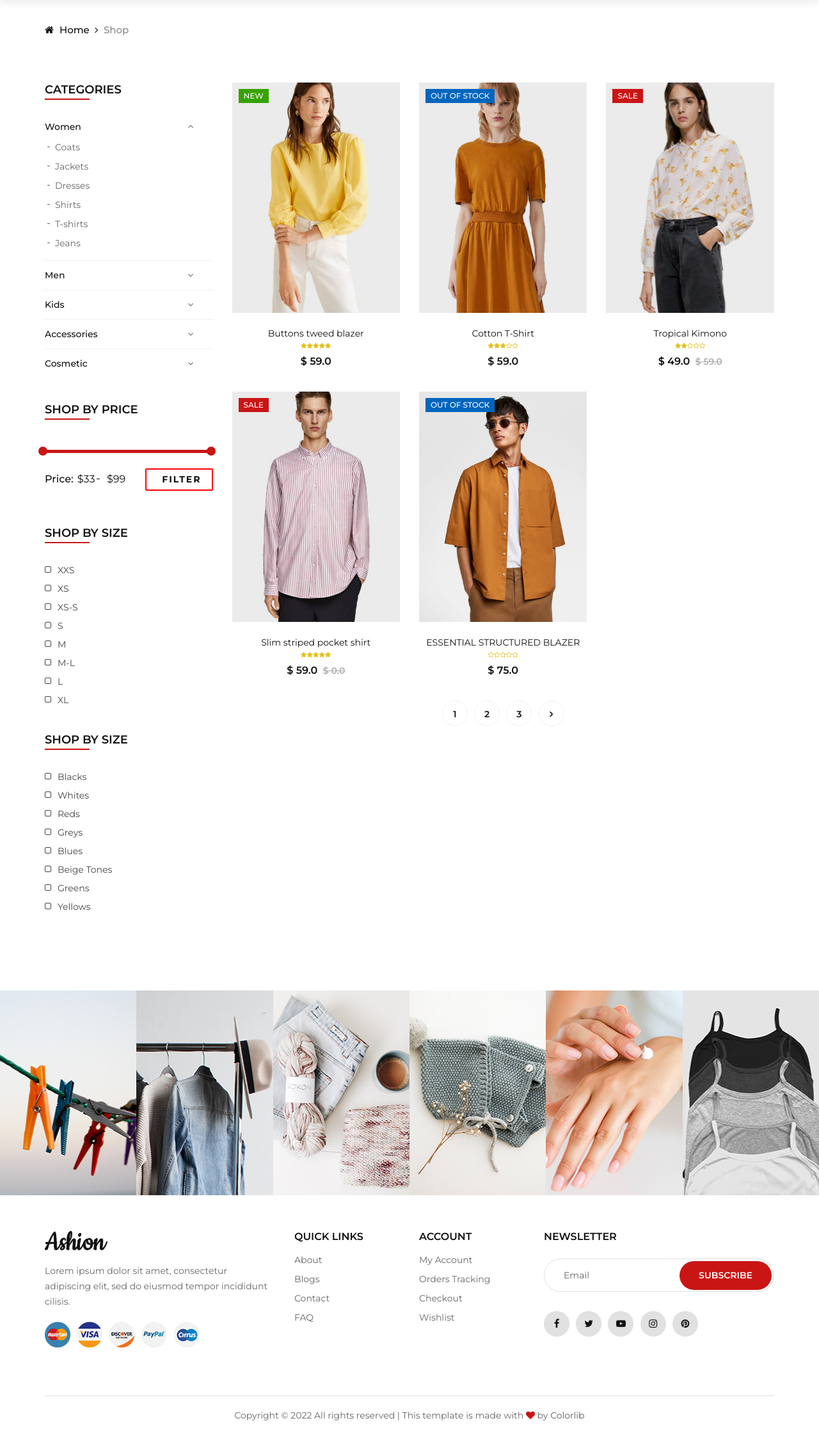
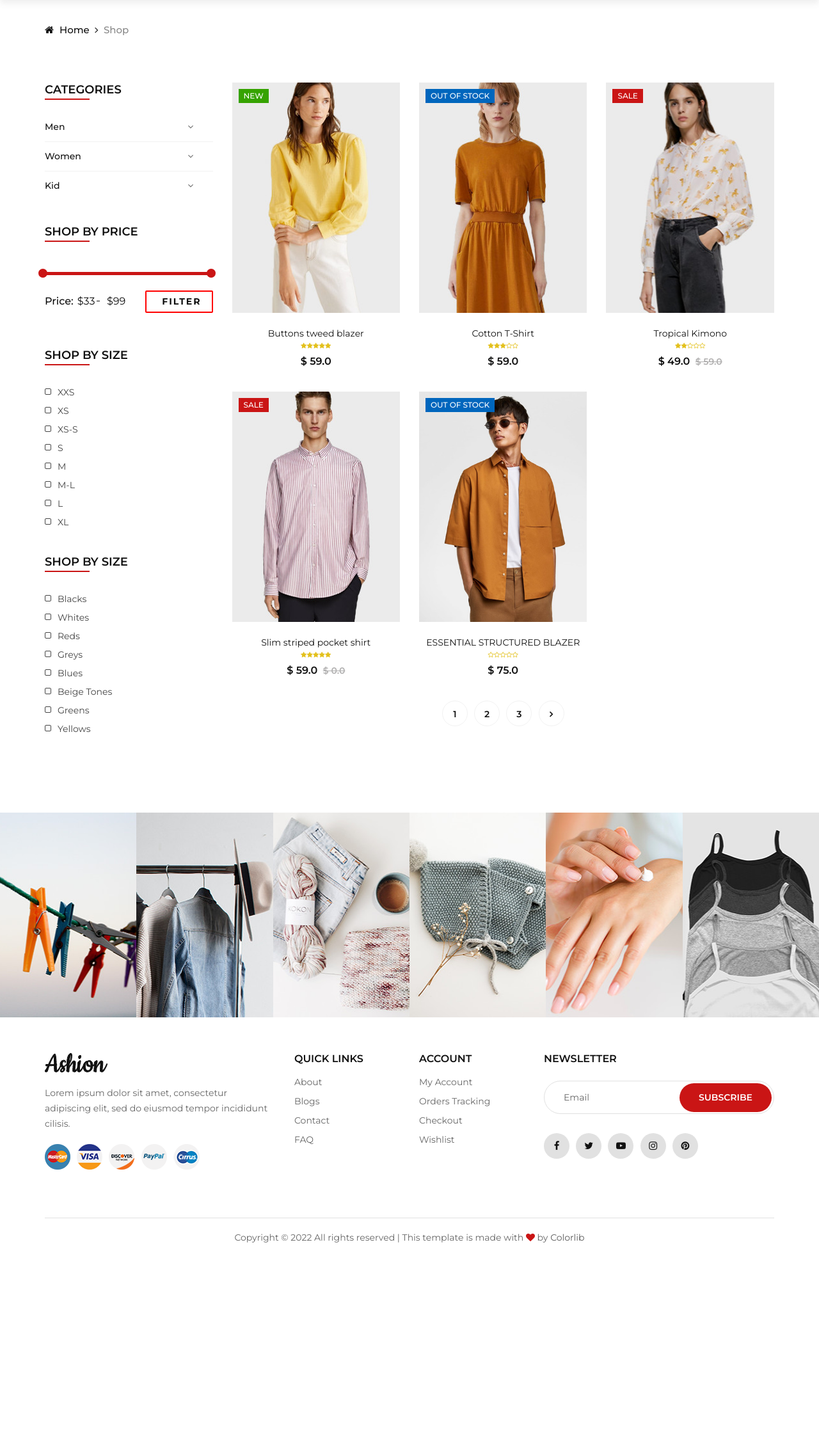
Before and after one commit to yura-seredyuk/web11_ashion_shop, a Django app: page /shop/ in a window 1280 px wide. Shown: the part 84-2333 px from the top of the page at 64% size. After the commit the page ends 2026 px from the top, so only its background shows below. Run offline with Django 4.2, Linux system fonts and the light colour scheme; data comes from the database, SQL or seed files in the repository; both versions use the stored data as it was after the commit; some libraries are stand-ins or nearby versions.

Commit message:
add: added tag and category filters in shop template

```diff
--- a/shop/models.py
+++ b/shop/models.py
@@ -36,11 +36,12 @@ class Category(models.Model):
 
 class Tag(models.Model):
     """
-    select: Men's, Women's
+    select: Men's, Women's, Kid's
     """
     TAGS = (
         ('men', "Men's"),
-        ('womens', "Women's"),
+        ('women', "Women's"),
+        ('kid', "Kid's"),
     )
     name = models.CharField(max_length=10, choices=TAGS, default='men')
     slug = models.SlugField(max_length=10, unique=True)
--- a/shop/static/css/style.css
+++ b/shop/static/css/style.css
@@ -1342,6 +1342,7 @@ ol {
 
 .categories__accordion .card-heading {
 	cursor: pointer;
+	text-transform: capitalize;
 }
 
 .categories__accordion .card-heading a {
--- a/shop/urls.py
+++ b/shop/urls.py
@@ -4,6 +4,8 @@ from django.urls import path, include
 urlpatterns = [
     path('', views.homepage, name='homepage'),
     path('shop/', views.shop, name='shop'),
+    path('shop/<tag_slug>/', views.shop, name='shop'),
+    path('shop/<tag_slug>/<category_slug>', views.shop, name='shop'),
     path('product-details/<int:pk>', views.product_details, name='product-details'),
     path('shop-cart/', views.shop_cart, name='shop-cart'),
     path('checkout/', views.checkout, name='checkout'),
--- a/shop/views.py
+++ b/shop/views.py
@@ -6,9 +6,33 @@ def homepage(request):
     products = Product.objects.all().order_by('-created')
     return render(request, 'pages/index.html', {'products': products})
 
-def shop(request):
-    products = Product.objects.all().order_by('-created')
-    return render(request, 'pages/shop.html', {'products': products})
+def shop(request, tag_slug=None, category_slug=None):
+    tags = Tag.objects.all()
+    categories = Category.objects.all()
+    brands = Brand.objects.all()
+    colors = Colors.objects.all()
+
+
+    if category_slug:
+        tag = Tag.objects.filter(slug=tag_slug)[0]
+        category = Category.objects.filter(slug=category_slug)[0]
+        products = Product.objects.filter(tag=tag, category=category).order_by('-created')
+
+    elif tag_slug:
+        tag = Tag.objects.filter(slug=tag_slug)[0]
+        products = Product.objects.filter(tag=tag).order_by('-created')
+
+    else:
+        products = Product.objects.all().order_by('-created')
+
+
+
+
+    return render(request, 'pages/shop.html', {'products': products,
+                                                'tags':tags,
+                                                'categories':categories,
+                                                'brands':brands,
+                                                'colors':colors})
 
 def product_details(request, pk):
     product = get_object_or_404(Product,pk = pk)
--- a/templates/base.html
+++ b/templates/base.html
@@ -48,8 +48,8 @@
                     <nav class="header__menu">
                         <ul>
                             <li class="active"><a href="{% url 'homepage' %}">Home</a></li>
-                            <li><a href="{% url 'shop' %}">Women’s</a></li>
-                            <li><a href="{% url 'shop' %}">Men’s</a></li>
+                            <li><a href="{% url 'shop' tag_slug='women' %}">Women’s</a></li>
+                            <li><a href="{% url 'shop' tag_slug='men' %}">Men’s</a></li>
                             <li><a href="{% url 'shop' %}">Shop</a></li>
                             <li><a href="#">Pages</a>
                                 <ul class="dropdown">
--- a/templates/pages/shop.html
+++ b/templates/pages/shop.html
@@ -18,91 +18,22 @@
                             </div>
                             <div class="categories__accordion">
                                 <div class="accordion" id="accordionExample">
+                                    {% for tag in tags %}
                                     <div class="card">
-                                        <div class="card-heading active">
-                                            <a data-toggle="collapse" data-target="#collapseOne">Women</a>
+                                        <div class="card-heading">
+                                            <a data-toggle="collapse" data-target="#collapse{{tag.name}}">{{tag.name}}</a>
                                         </div>
-                                        <div id="collapseOne" class="collapse show" data-parent="#accordionExample">
+                                        <div id="collapse{{tag.name}}" class="collapse" data-parent="#accordionExample">
                                             <div class="card-body">
                                                 <ul>
-                                                    <li><a href="#">Coats</a></li>
-                                                    <li><a href="#">Jackets</a></li>
-                                                    <li><a href="#">Dresses</a></li>
-                                                    <li><a href="#">Shirts</a></li>
-                                                    <li><a href="#">T-shirts</a></li>
-                                                    <li><a href="#">Jeans</a></li>
+                                                    {% for category in categories %}
+                                                    <li><a href="{% url 'shop' tag_slug=tag.name category_slug=category.slug %}">{{category.name}}</a></li>
+                                                    {% endfor %}
                                                 </ul>
                                             </div>
                                         </div>
                                     </div>
-                                    <div class="card">
-                                        <div class="card-heading">
-                                            <a data-toggle="collapse" data-target="#collapseTwo">Men</a>
-                                        </div>
-                                        <div id="collapseTwo" class="collapse" data-parent="#accordionExample">
-                                            <div class="card-body">
-                                                <ul>
-                                                    <li><a href="#">Coats</a></li>
-                                                    <li><a href="#">Jackets</a></li>
-                                                    <li><a href="#">Dresses</a></li>
-                                                    <li><a href="#">Shirts</a></li>
-                                                    <li><a href="#">T-shirts</a></li>
-                                                    <li><a href="#">Jeans</a></li>
-                                                </ul>
-                                            </div>
-                                        </div>
-                                    </div>
-                                    <div class="card">
-                                        <div class="card-heading">
-                                            <a data-toggle="collapse" data-target="#collapseThree">Kids</a>
-                                        </div>
-                                        <div id="collapseThree" class="collapse" data-parent="#accordionExample">
-                                            <div class="card-body">
-                                                <ul>
-                                                    <li><a href="#">Coats</a></li>
-                                                    <li><a href="#">Jackets</a></li>
-                                                    <li><a href="#">Dresses</a></li>
-                                                    <li><a href="#">Shirts</a></li>
-                                                    <li><a href="#">T-shirts</a></li>
-                                                    <li><a href="#">Jeans</a></li>
-                                                </ul>
-                                            </div>
-                                        </div>
-                                    </div>
-                                    <div class="card">
-                                        <div class="card-heading">
-                                            <a data-toggle="collapse" data-target="#collapseFour">Accessories</a>
-                                        </div>
-                                        <div id="collapseFour" class="collapse" data-parent="#accordionExample">
-                                            <div class="card-body">
-                                                <ul>
-                                                    <li><a href="#">Coats</a></li>
-                                                    <li><a href="#">Jackets</a></li>
-                                                    <li><a href="#">Dresses</a></li>
-                                                    <li><a href="#">Shirts</a></li>
-                                                    <li><a href="#">T-shirts</a></li>
-                                                    <li><a href="#">Jeans</a></li>
-                                                </ul>
-                                            </div>
-                                        </div>
-                                    </div>
-                                    <div class="card">
-                                        <div class="card-heading">
-                                            <a data-toggle="collapse" data-target="#collapseFive">Cosmetic</a>
-                                        </div>
-                                        <div id="collapseFive" class="collapse" data-parent="#accordionExample">
-                                            <div class="card-body">
-                                                <ul>
-                                                    <li><a href="#">Coats</a></li>
-                                                    <li><a href="#">Jackets</a></li>
-                                                    <li><a href="#">Dresses</a></li>
-                                                    <li><a href="#">Shirts</a></li>
-                                                    <li><a href="#">T-shirts</a></li>
-                                                    <li><a href="#">Jeans</a></li>
-                                                </ul>
-                                            </div>
-                                        </div>
-                                    </div>
+                                    {% endfor %}
                                 </div>
                             </div>
                         </div>
@@ -221,6 +152,7 @@
                 </div>
                 <div class="col-lg-9 col-md-9">
                     <div class="row">
+                        {% if products%}
                         {% for product in products %}
                         <div class="col-lg-4 col-md-6">
                             <div class="product__item">
@@ -259,6 +191,9 @@
                             </div>
                         </div>
                         {% endfor %}
+                        {% else %}
+                        <div class="col-lg-4 col-md-6"><h3>No items!</h3></div>
+                        {% endif %}
                         <div class="col-lg-12 text-center">
                             <div class="pagination__option">
                                 <a href="#">1</a>
@@ -274,16 +209,4 @@
     </section>
     <!-- Shop Section End -->
 
-
-    <!-- Search Begin -->
-    <div class="search-model">
-        <div class="h-100 d-flex align-items-center justify-content-center">
-            <div class="search-close-switch">+</div>
-            <form class="search-model-form">
-                <input type="text" id="search-input" placeholder="Search here.....">
-            </form>
-        </div>
-    </div>
-    <!-- Search End -->
-
 {% endblock %}
```
Also changed, not shown: db.sqlite3.
